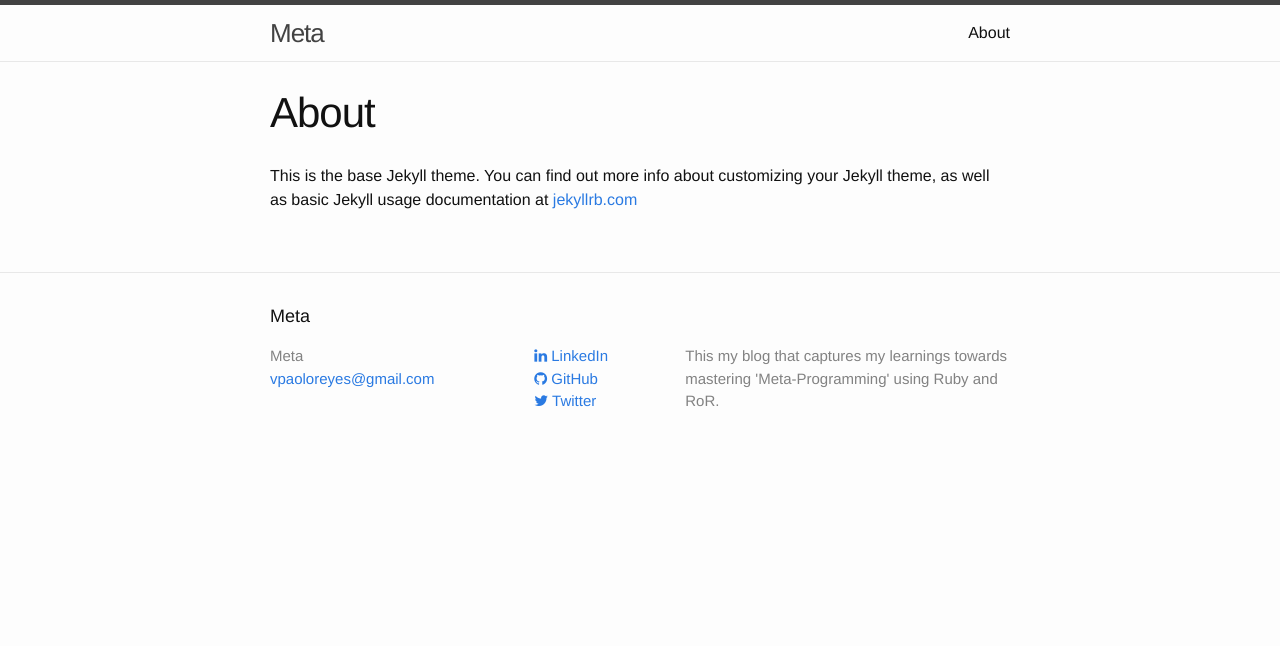
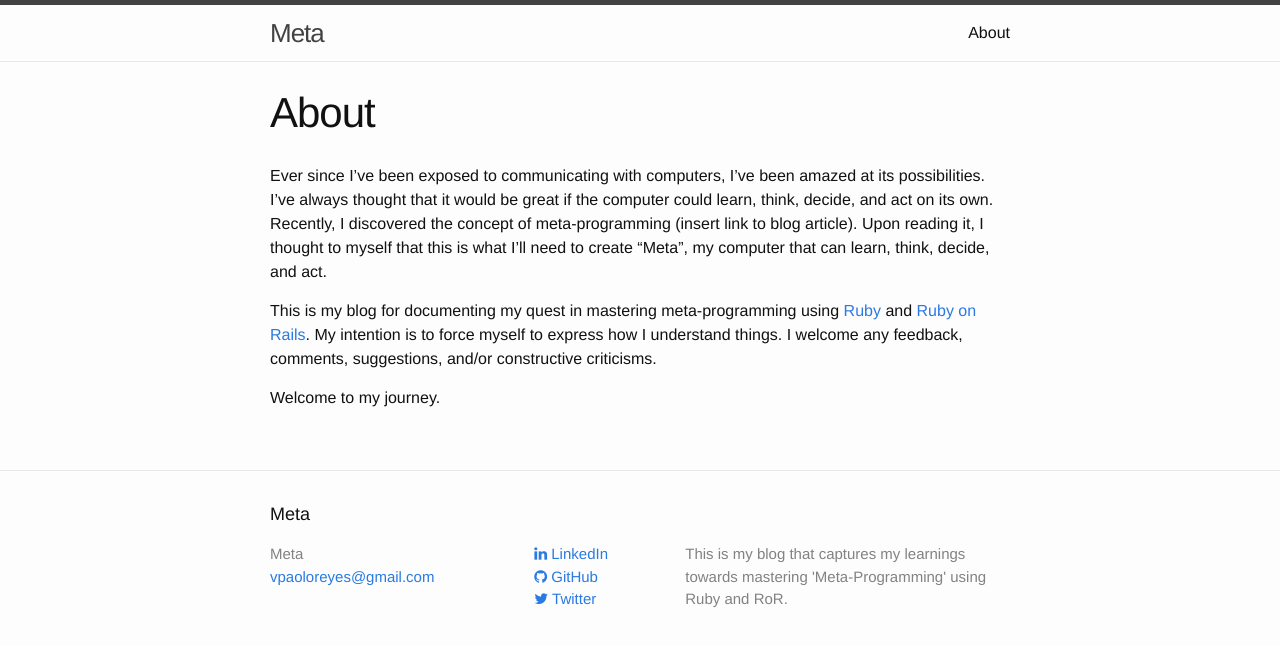
Before and after one commit to preyes323/preyes323-github.io, a Jekyll site: the page built from about.md, in a window 1280 px wide. Shown: the top 646 px of the page. Built offline with Jekyll 4.4.1, drawn with Linux system fonts in a browser that asks for light colours; nearby versions of some CDN libraries.

Commit message:
Modify about page

```diff
--- a/_config.yml
+++ b/_config.yml
@@ -9,7 +9,7 @@
 title: Meta
 email: vpaoloreyes@gmail.com
 description: > # this means to ignore newlines until "baseurl:"
-  This my blog that captures my learnings towards mastering 'Meta-Programming'
+  This is my blog that captures my learnings towards mastering 'Meta-Programming'
   using Ruby and RoR.
 baseurl: "" # the subpath of your site, e.g. /blog
 url: "http://meta.vpaoloreyes.com" # the base hostname & protocol for your site
--- a/about.md
+++ b/about.md
@@ -4,4 +4,8 @@ title: About
 permalink: /about/
 ---
 
-This is the base Jekyll theme. You can find out more info about customizing your Jekyll theme, as well as basic Jekyll usage documentation at [jekyllrb.com](http://jekyllrb.com/)
+Ever since I've been exposed to communicating with computers, I've been amazed at its possibilities. I've always thought that it would be great if the computer could learn, think, decide, and act on its own. Recently, I discovered the concept of meta-programming (insert link to blog article). Upon reading it, I thought to myself that this is what I'll need to create "Meta", my computer that can learn, think, decide, and act.
+
+This is my blog for documenting my quest in mastering meta-programming using [Ruby](https://www.ruby-lang.org/en/) and [Ruby on Rails](http://rubyonrails.org/). My intention is to force myself to express how I understand things. I welcome any feedback, comments, suggestions, and/or constructive criticisms.
+
+Welcome to my journey.
```
